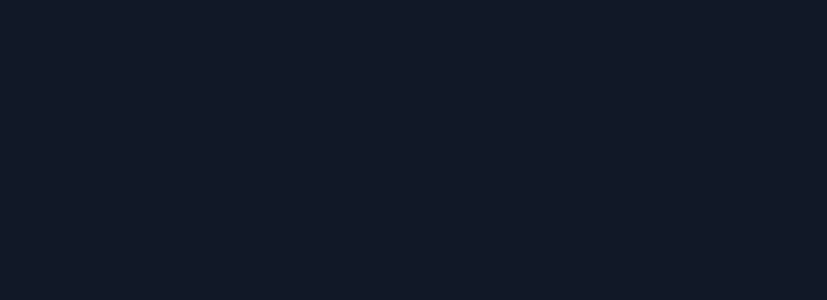
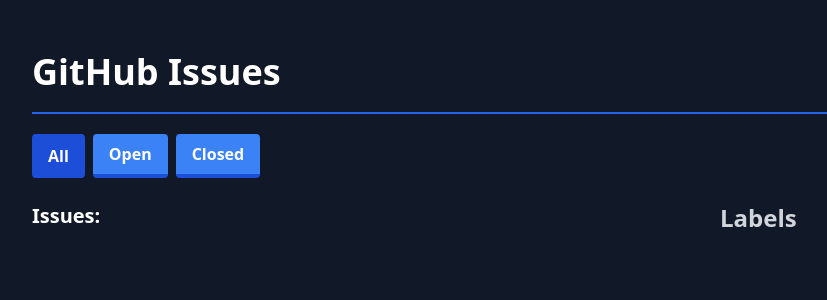
Before and after one commit to JCUrquiza/TanStack-Query-Angular, an Angular app: page /issues in a window 1280 px wide. Before the commit this address led to /. Shown: the top 300 px of the page, without its empty margins (96-923 px from the left). Built offline with nearby package versions, Linux system fonts and the light colour scheme.

Commit message:
feature: design of issues list

```diff
--- a/angular.json
+++ b/angular.json
@@ -16,9 +16,7 @@
             "outputPath": "dist/github-issues",
             "index": "src/index.html",
             "browser": "src/main.ts",
-            "polyfills": [
-              "zone.js"
-            ],
+            "polyfills": [],
             "tsConfig": "tsconfig.app.json",
             "assets": [
               {
--- a/src/app/app.config.ts
+++ b/src/app/app.config.ts
@@ -1,8 +1,12 @@
-import { ApplicationConfig, provideZoneChangeDetection } from '@angular/core';
+import { ApplicationConfig, provideExperimentalZonelessChangeDetection } from '@angular/core';
 import { provideRouter } from '@angular/router';
 
 import { routes } from './app.routes';
 
 export const appConfig: ApplicationConfig = {
-  providers: [provideZoneChangeDetection({ eventCoalescing: true }), provideRouter(routes)]
+  providers: [
+    // provideZoneChangeDetection({ eventCoalescing: true }),
+    provideRouter(routes),
+    provideExperimentalZonelessChangeDetection(),
+  ]
 };
--- a/src/app/app.routes.ts
+++ b/src/app/app.routes.ts
@@ -1,3 +1,18 @@
 import { Routes } from '@angular/router';
 
-export const routes: Routes = [];
+export const routes: Routes = [
+
+  {
+    path: 'issues',
+    loadComponent: () => import('./modules/issues/pages/issues-list/issues-list-page.component')
+  },
+  {
+    path: 'issue/:number',
+    loadComponent: () => import('./modules/issues/pages/issue/issue-page.component')
+  },
+  {
+    path: '**',
+    redirectTo: 'issues'
+  }
+
+];
--- /dev/null
+++ b/src/app/modules/issues/pages/issue/issue-page.component.html
@@ -0,0 +1 @@
+<p>issue-page works!</p>
--- /dev/null
+++ b/src/app/modules/issues/pages/issue/issue-page.component.ts
@@ -0,0 +1,12 @@
+import { Component } from '@angular/core';
+
+@Component({
+  selector: 'issue-page',
+  standalone: true,
+  imports: [],
+  templateUrl: './issue-page.component.html',
+  styles: ``
+})
+export default class IssuePageComponent {
+
+}
--- /dev/null
+++ b/src/app/modules/issues/pages/issues-list/issues-list-page.component.html
@@ -0,0 +1,37 @@
+<h1>GitHub Issues</h1>
+<div class="my-5 border-b-2 border-blue-600"></div>
+
+<section class="grid grid-cols-1 sm:grid-cols-3 gap-2">
+
+  <!-- Botones para controlar el estado (state) -->
+  <div class="flex flex-col col-span-3">
+    <div class="flex gap-2">
+      <button class="btn active">All</button>
+      <button class="btn ">Open</button>
+      <button class="btn ">Closed</button>
+    </div>
+  </div>
+
+  <!-- Listado -->
+  <div class="mt-4 flex flex-col col-span-2">
+    <h3>Issues:</h3>
+
+    <!-- TODO: Listado de issues -->
+
+    <!-- TODO: Spinner -->
+
+    <!-- TODO: Si no hay issues por el filtro -->
+
+  </div>
+
+  <!-- Labels -->
+  <div>
+    <h2>Labels</h2>
+
+    <!-- TODO: Spinner -->
+
+    <!-- TODO: Label Selector -->
+
+  </div>
+
+</section>
--- /dev/null
+++ b/src/app/modules/issues/pages/issues-list/issues-list-page.component.ts
@@ -0,0 +1,12 @@
+import { Component } from '@angular/core';
+
+@Component({
+  selector: 'issues-list-page',
+  standalone: true,
+  imports: [],
+  templateUrl: './issues-list-page.component.html',
+  styles: ``,
+})
+export default class IssuesListPageComponent {
+
+}
```
